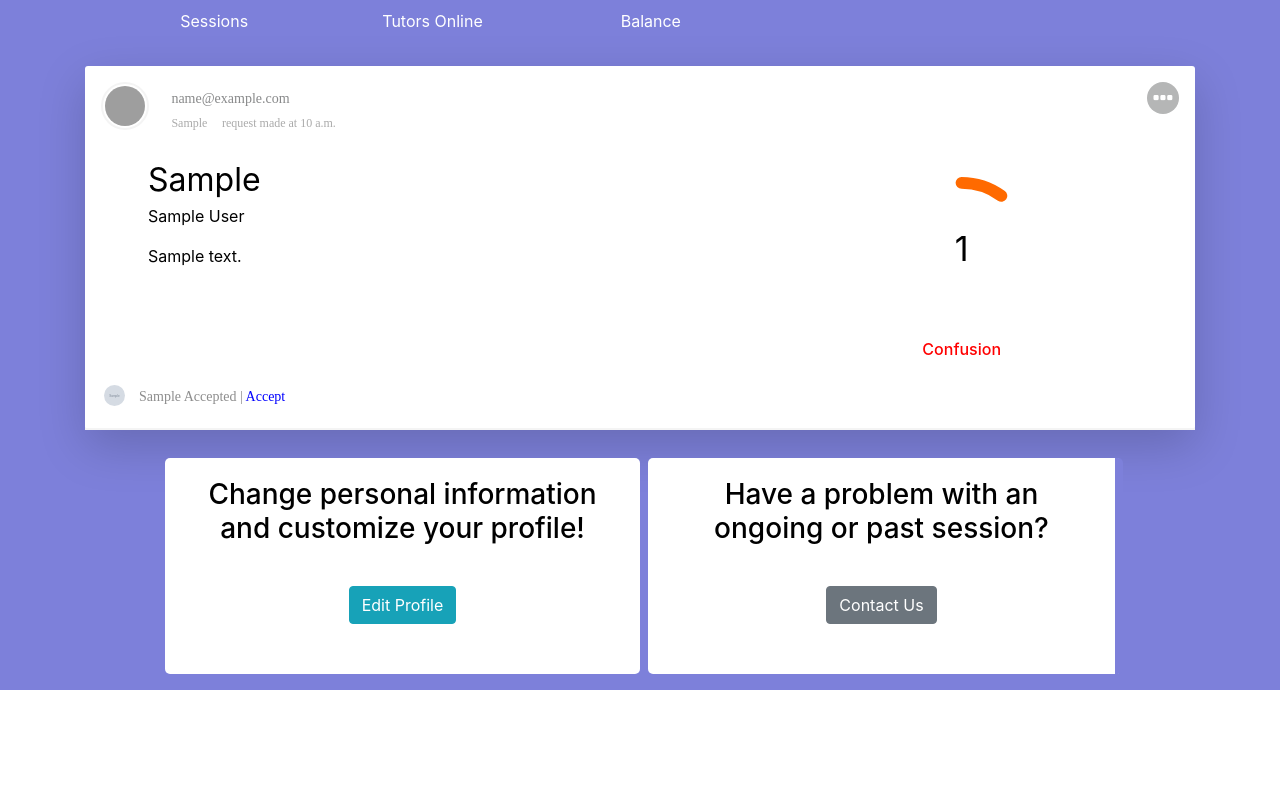
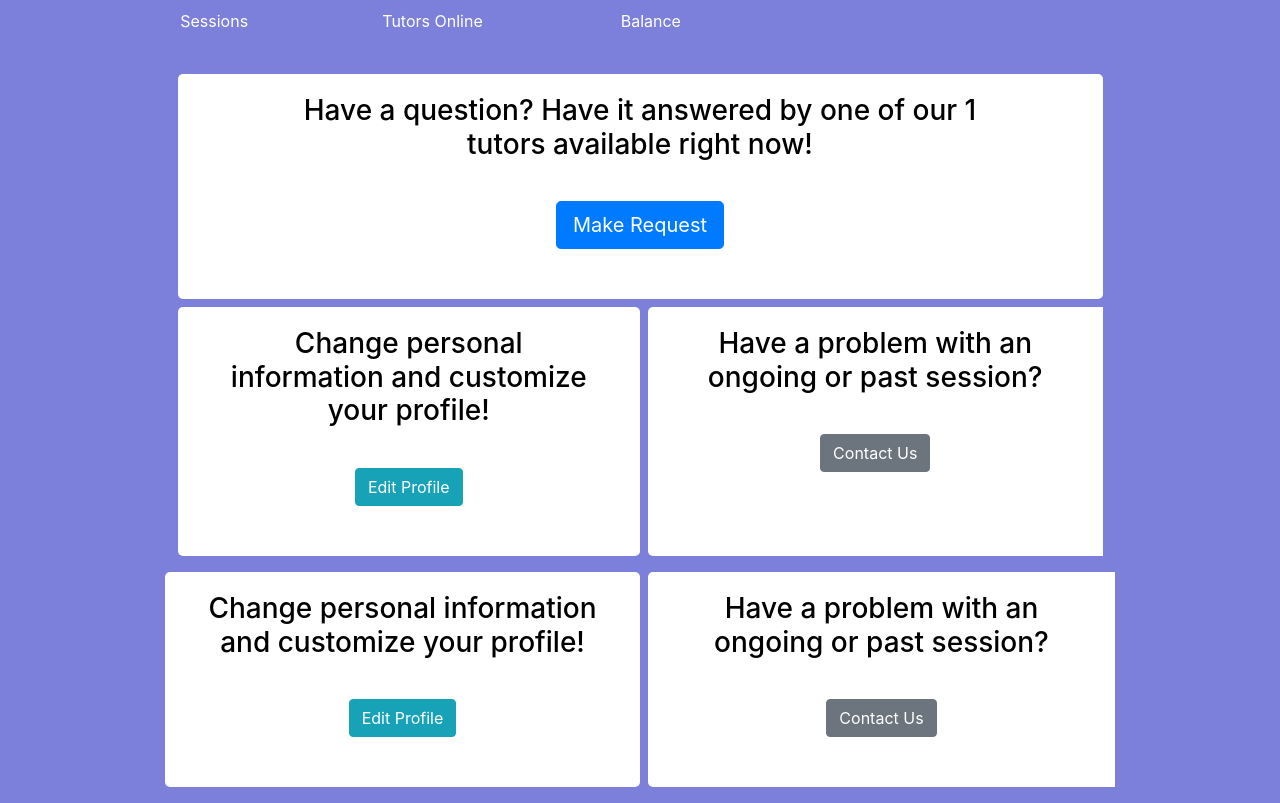
Before and after one commit to alexagomez/quick-tutor-project, a Django app: page /student in a window 1280 px wide. Shown: the part 333-1136 px from the top of the page. Before the commit the page ends 1023 px from the top, so only its background shows below. Run offline with Django 3.2, Linux system fonts and the light colour scheme; a user stored in the database is signed in; tables that the repository leaves empty hold one stand-in row (values such as "Sample post"); grey boxes marked "Sample" are stand-in pictures; some libraries are stand-ins or nearby versions; grey boxes are pictures that could not be loaded.

Commit message:
pic in request bugfix + do not show req if delstat != 0

```diff
--- a/QuickTutor/templates/QuickTutor/about.html
+++ b/QuickTutor/templates/QuickTutor/about.html
@@ -111,7 +111,7 @@
                     <h2>Alexa Gomez</h2>
                     <p class="title">Requirements Manager</p>
                     <p>
-                        Some text that describes me lorem ipsum ipsum lorem.
+                        Some text that describes me lorem ipsum ipsum lorem. <br><br><br>
                     </p>
                     <p>apg2hv@virginia.edu</p>
                     <a href="mailto:apg2hv@virginia.edu"><button class="button">Contact</button></a>
@@ -126,7 +126,7 @@
                     <h2>Greg Vavoso</h2>
                     <p class="title">DevOps Manager</p>
                     <p>
-                        Third year Electrical and Computer Engineer. Enjoys writing .yml files in his free time.
+                        Third year Electrical and Computer Engineer. Enjoys writing .yml files in his free time. <br><br><br>
                     </p>
                     <p>gvv8hp@virginia.edu</p>
                     <a href="mailto:gvv8hp@virginia.edu"><button class="button">Contact</button></a>
@@ -141,7 +141,7 @@
                     <h2>Edward Shen</h2>
                     <p class="title">Software Architect</p>
                     <p>
-                        Some text that describes me lorem ipsum ipsum lorem.
+                        Some text that describes me lorem ipsum ipsum lorem. <br><br><br>
                     </p>
                     <p>es6xs@virginia.edu</p>
                     <a href="mailto:es6xs@virginia.edu"><button class="button">Contact</button></a>
--- a/QuickTutor/templates/QuickTutor/student.html
+++ b/QuickTutor/templates/QuickTutor/student.html
@@ -161,6 +161,7 @@
 <div class="container">
     {% for request in specificStudentRequestList %}
 
+        {% if request.deleteStatus == 0 %}
         <div class='row' style='margin-top: 2em;'>
             <div class="col-md-12" style='margin: 0 auto;'>
                 <div class="cardbox shadow-lg bg-white">
@@ -235,7 +236,7 @@
                                     {% for tutor in request.tutor_set.all %}
                                         <li>
                                             <a onclick="popupTutor('{{ tutor.firstName }}', '{{ tutor.lastName }}', '{{ tutor.rating }}', '{{ tutor.major }}', '{{ tutor.year }}', '{{ tutor.profile_image }}')" style="cursor: pointer;">
-                                                {% if tutor.profile_image == None %}
+                                                {% if tutor.profile_image == '' or tutor.profile_image == None %}
                                                     <img
                                                     src="https://cdn4.iconfinder.com/data/icons/web-app-flat-circular-icons-set/64/Iconos_Redondos_Flat_Usuario_Icn-512.png"
                                                     class="img-fluid rounded-circle" alt="User">
@@ -273,6 +274,39 @@
 
         </div>
         <!--/ row -->
+        {% else %}
+
+        <div class="container">
+            <div class="row" style="margin-top: 5vh;">
+                <div class='col-1'></div>
+                <div class='col-10 text-center' style='background-color: white; border-radius: 5px; color: black; padding: 20px 0 50px 0'>
+                    <h3 style='margin: 0 100px 0 100px'>
+                        Have a question? Have it answered by one of our {{tutors_online}} tutors available right now!
+                    </h3>
+
+                    <a class="btn btn-primary btn-lg" href="{% url 'QuickTutor:make_request' %}" style='margin-top: 5vh;'>Make Request</a>
+                </div>
+            </div>
+            <div class="row" style="margin-top: 1vh; margin-bottom: 2vh;">
+                <div class='col-1'></div>
+                <div class='col-5 text-center' style='background-color: white; border-radius: 5px; color: black; padding: 20px 0 50px 0'>
+                    <h3 style='margin: 0 40px 0 40px'>
+                        Change personal information and customize your profile!
+                    </h3>
+
+                    <a class="btn btn-info" href="{% url 'QuickTutor:edit_student' %}" style='margin-top: 5vh;'>Edit Profile</a>
+                </div>
+                <div class='col-5 text-center' style='background-color: white; border-radius: 5px; color: black; padding: 20px 0 50px 0; margin-left: 1vh; border-right: 1vh solid #7D80DA;'>
+                    <h3 style='margin: 0 40px 0 40px'>
+                        Have a problem with an ongoing or past session?
+                    </h3>
+
+                    <a class="btn btn-secondary" href="mailto:sg4fz@virginia.edu?Subject=Scrumpy%20Cat" style='margin-top: 5vh;'>Contact Us</a>
+                </div>
+            </div>
+        </div>
+
+        {% endif %}
     {% endfor %}
 
     <div class="row" style="margin-top: 1vh; margin-bottom: 2vh;">
--- a/QuickTutor/templates/QuickTutor/tutor.html
+++ b/QuickTutor/templates/QuickTutor/tutor.html
@@ -120,6 +120,7 @@
     {% endif %}
 
     {% for request in studentRequestList %}
+        {% if request.deleteStatus == 0 %}
         <div class='row' style='margin-top: 2em;'>
             <div class="col-md-12" style='margin: 0 auto;'>
                 <div class="cardbox shadow-lg bg-white">
@@ -193,6 +194,7 @@
             <!--/ col-6 -->
         </div>
         <!--/ row -->
+        {% endif %}
     {% endfor %}
 
     <div class="row" style="margin-top: 1vh; margin-bottom: 2vh;">
```
Also changed, not shown: QuickTutor/templates/QuickTutor/index.html (+3 -4 lines), media/photos/sg4fz/soukarya.JPG (added). Lines whose indentation alone changed are shown as unchanged.
